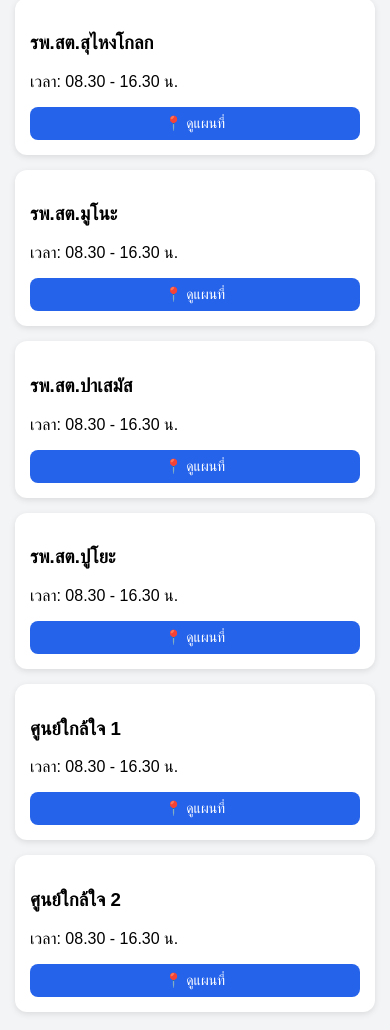
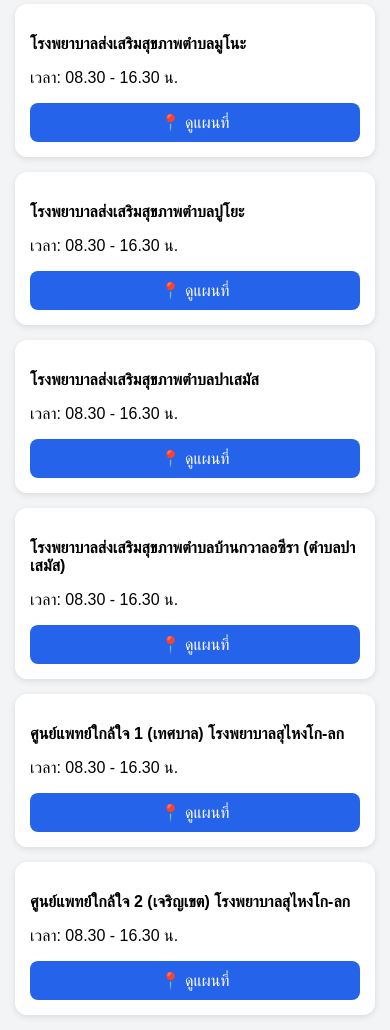
Before and after one commit to NURSAREEN2627/Medical_service_location, a plain HTML site: page index.html in a window 390 px wide. Shown: the part 74-1104 px from the top of the page. Drawn offline with Linux system fonts and the light colour scheme.

Commit message:
Update index.html

```diff
--- a/index.html
+++ b/index.html
@@ -13,35 +13,30 @@ body{
   padding:15px;
 }
 
-/* หัวข้อ */
 h2{
   text-align:center;
   font-size:22px;
 }
 
-/* container */
 .container{
   display:grid;
-  grid-template-columns: repeat(auto-fit, minmax(250px,1fr));
+  grid-template-columns: repeat(auto-fit, minmax(260px,1fr));
   gap:15px;
-  max-width:1000px;
+  max-width:1100px;
   margin:auto;
 }
 
-/* การ์ด */
 .card{
   background:white;
   padding:15px;
   border-radius:12px;
   box-shadow:0 2px 6px rgba(0,0,0,0.1);
-  transition:0.2s;
 }
 
-.card:hover{
-  transform:translateY(-3px);
+.card h3{
+  font-size:16px;
 }
 
-/* ปุ่ม */
 .btn{
   display:block;
   margin-top:10px;
@@ -51,25 +46,9 @@ h2{
   border-radius:8px;
   text-align:center;
   text-decoration:none;
-  font-size:16px;
 }
 
-.btn:active{
-  background:#1d4ed8;
-}
-
-/* มือถือ */
-@media(max-width:480px){
-  h2{
-    font-size:20px;
-  }
-  .btn{
-    font-size:14px;
-    padding:8px;
-  }
-}
 </style>
-
 </head>
 
 <body>
@@ -79,57 +58,51 @@ h2{
 <div class="container">
 
   <div class="card">
-    <h3>รพ.สต.สุไหงโกลก</h3>
+    <h3>โรงพยาบาลส่งเสริมสุขภาพตำบลมูโนะ</h3>
     <p>เวลา: 08.30 - 16.30 น.</p>
     <a class="btn" target="_blank"
-      href="https://www.google.com/maps?q=รพ.สต.สุไหงโกลก">
-      📍 ดูแผนที่
-    </a>
+    href="https://www.google.com/maps?q=โรงพยาบาลส่งเสริมสุขภาพตำบลมูโนะ">
+    📍 ดูแผนที่</a>
   </div>
 
   <div class="card">
-    <h3>รพ.สต.มูโนะ</h3>
+    <h3>โรงพยาบาลส่งเสริมสุขภาพตำบลปูโยะ</h3>
     <p>เวลา: 08.30 - 16.30 น.</p>
     <a class="btn" target="_blank"
-      href="https://www.google.com/maps?q=รพ.สต.มูโนะ">
-      📍 ดูแผนที่
-    </a>
+    href="https://www.google.com/maps?q=โรงพยาบาลส่งเสริมสุขภาพตำบลปูโยะ">
+    📍 ดูแผนที่</a>
   </div>
 
   <div class="card">
-    <h3>รพ.สต.ปาเสมัส</h3>
+    <h3>โรงพยาบาลส่งเสริมสุขภาพตำบลปาเสมัส</h3>
     <p>เวลา: 08.30 - 16.30 น.</p>
     <a class="btn" target="_blank"
-      href="https://www.google.com/maps?q=รพ.สต.ปาเสมัส">
-      📍 ดูแผนที่
-    </a>
+    href="https://www.google.com/maps?q=โรงพยาบาลส่งเสริมสุขภาพตำบลปาเสมัส">
+    📍 ดูแผนที่</a>
   </div>
 
   <div class="card">
-    <h3>รพ.สต.ปูโยะ</h3>
+    <h3>โรงพยาบาลส่งเสริมสุขภาพตำบลบ้านกวาลอซีรา (ตำบลปาเสมัส)</h3>
     <p>เวลา: 08.30 - 16.30 น.</p>
     <a class="btn" target="_blank"
-      href="https://www.google.com/maps?q=รพ.สต.ปูโยะ">
-      📍 ดูแผนที่
-    </a>
+    href="https://www.google.com/maps?q=บ้านกวาลอซีรา ปาเสมัส">
+    📍 ดูแผนที่</a>
   </div>
 
   <div class="card">
-    <h3>ศูนย์ใกล้ใจ 1</h3>
+    <h3>ศูนย์แพทย์ใกล้ใจ 1 (เทศบาล) โรงพยาบาลสุไหงโก-ลก</h3>
     <p>เวลา: 08.30 - 16.30 น.</p>
     <a class="btn" target="_blank"
-      href="https://www.google.com/maps?q=ศูนย์ใกล้ใจ 1">
-      📍 ดูแผนที่
-    </a>
+    href="https://www.google.com/maps?q=โรงพยาบาลสุไหงโก-ลก">
+    📍 ดูแผนที่</a>
   </div>
 
   <div class="card">
-    <h3>ศูนย์ใกล้ใจ 2</h3>
+    <h3>ศูนย์แพทย์ใกล้ใจ 2 (เจริญเขต) โรงพยาบาลสุไหงโก-ลก</h3>
     <p>เวลา: 08.30 - 16.30 น.</p>
     <a class="btn" target="_blank"
-      href="https://www.google.com/maps?q=ศูนย์ใกล้ใจ 2">
-      📍 ดูแผนที่
-    </a>
+    href="https://www.google.com/maps?q=เจริญเขต สุไหงโก-ลก">
+    📍 ดูแผนที่</a>
   </div>
 
 </div>
```
